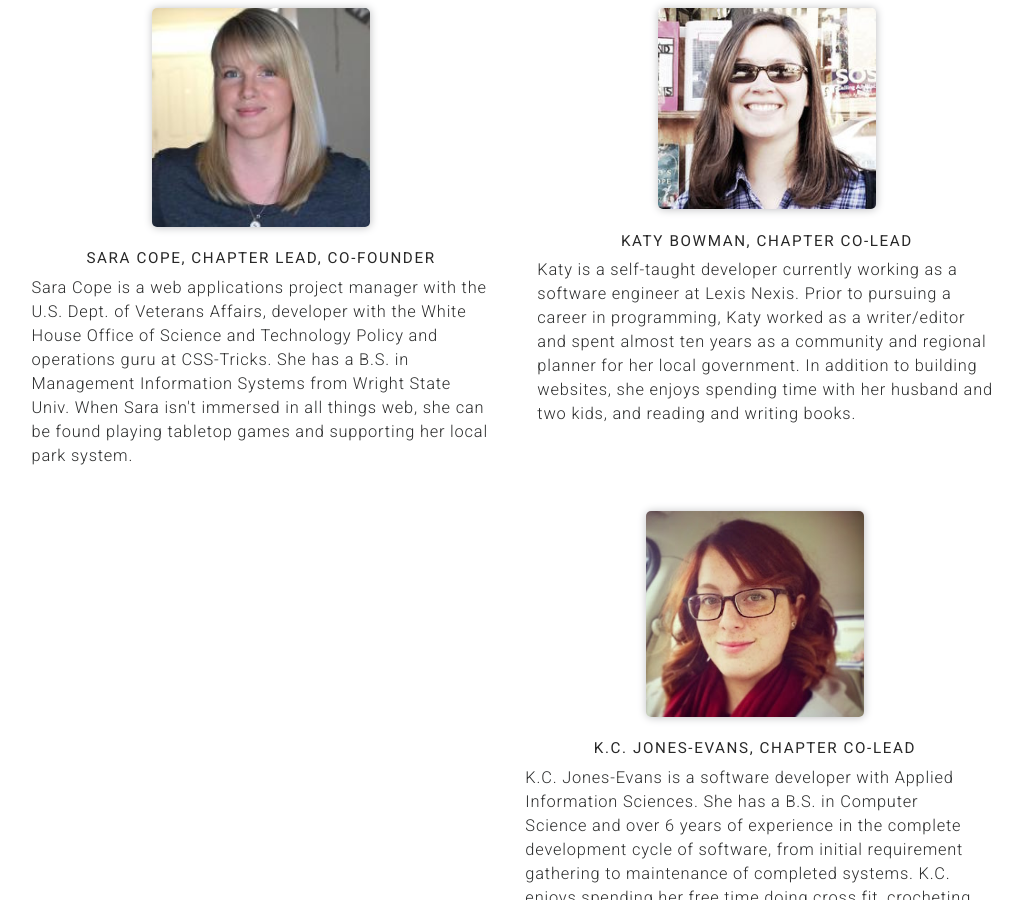
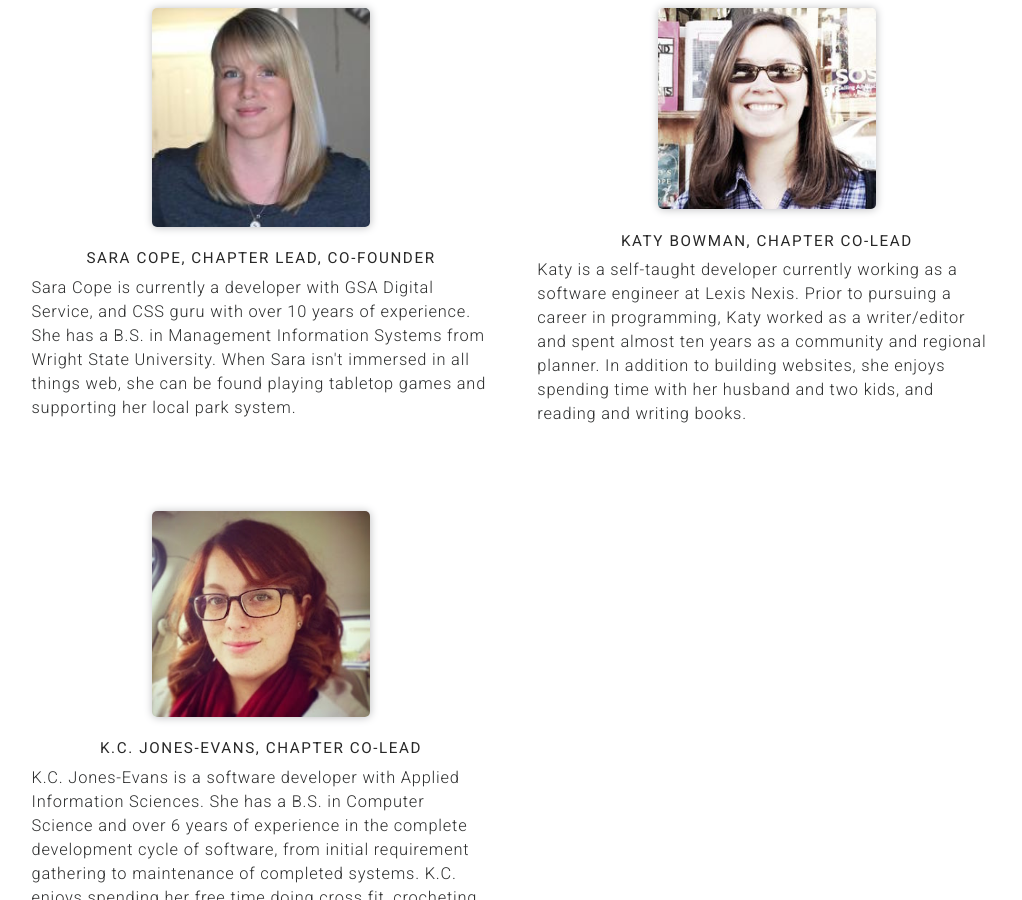
Before and after one commit to dytcodetogether/gdidayton, a Jekyll site: the page built from about.html, in a window 1280 px wide and 900 px high, scrolled down 1236 px. Shown: the whole window, without its empty margins (126-1148 px from the left). Built offline with Jekyll 4.4.1, drawn with Linux system fonts in a browser that asks for light colours; nearby versions of some CDN libraries.

Commit message:
Updated Sara's job

```diff
--- a/about.html
+++ b/about.html
@@ -51,7 +51,7 @@
           <img alt="SaraCope" src="{{ site.baseurl }}/img/people/saracope.jpg" />
           <h3>Sara Cope, Chapter Lead, Co-founder</h3>
           <p>
-              Sara Cope is a web applications project manager with the U.S. Dept. of Veterans Affairs, developer with the White House Office of Science and Technology Policy and operations guru at CSS-Tricks. She has a B.S. in Management Information Systems from Wright State Univ. When Sara isn't immersed in all things web, she can be found playing tabletop games and supporting her local park system.
+              Sara Cope is currently a developer with GSA Digital Service, and CSS guru with over 10 years of experience. She has a B.S. in Management Information Systems from Wright State University. When Sara isn't immersed in all things web, she can be found playing tabletop games and supporting her local park system.
           </p>
       </div>
 
@@ -59,7 +59,7 @@
         <img alt="KatyBowman" src="{{site.baseurl}}/img/people/katybowman.jpg" />
         <h3>Katy Bowman, Chapter Co-Lead</h3>
         <p>
-        Katy is a self-taught developer currently working as a software engineer at Lexis Nexis. Prior to pursuing a career in programming, Katy worked as a writer/editor and spent almost ten years as a community and regional planner for her local government. In addition to building websites, she enjoys spending time with her husband and two kids, and reading and writing books.
+        Katy is a self-taught developer currently working as a software engineer at Lexis Nexis. Prior to pursuing a career in programming, Katy worked as a writer/editor and spent almost ten years as a community and regional planner. In addition to building websites, she enjoys spending time with her husband and two kids, and reading and writing books.
         </p>
 
         </p>
```
